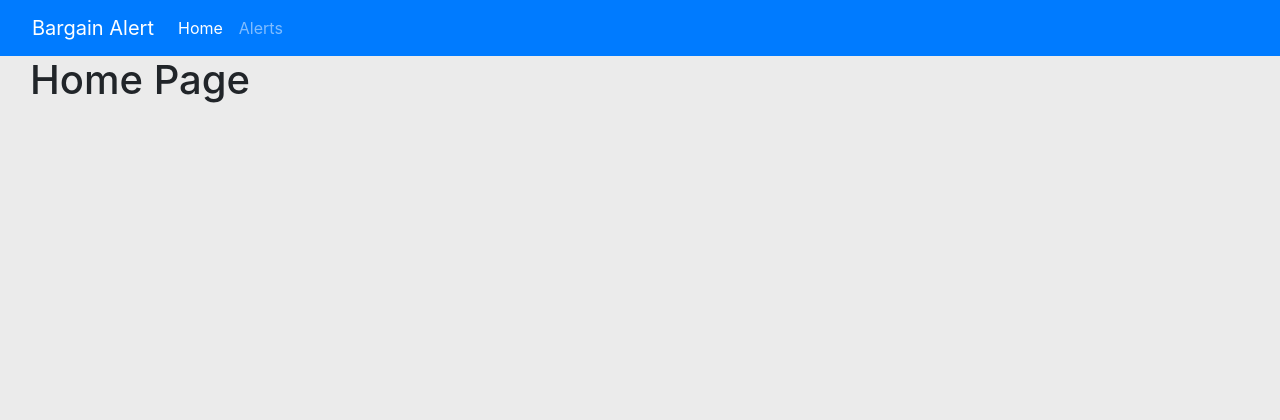
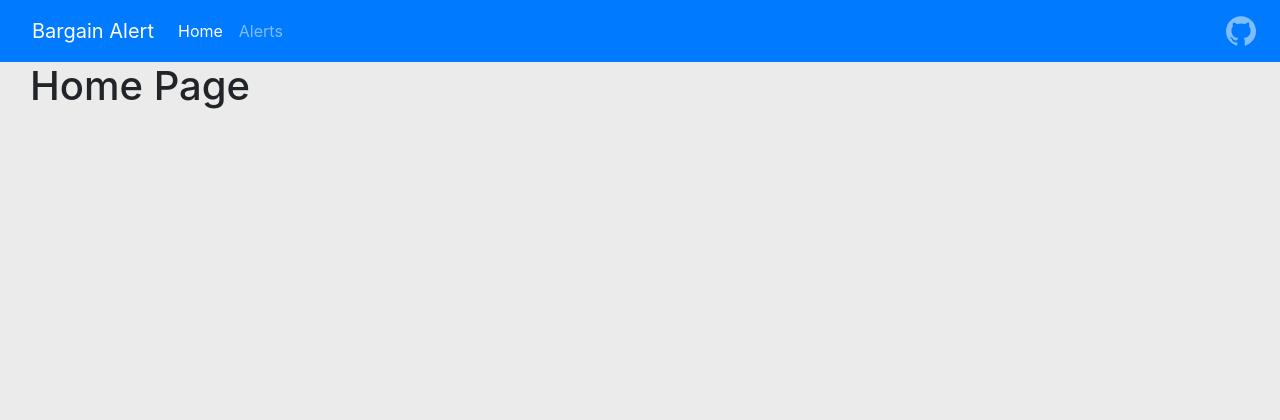
Before and after one commit to Flumm3ry/OzbargainWebscraper, a Flask app: page / in a window 1280 px wide. Shown: the top 420 px of the page. Run offline with Flask 2, Linux system fonts and the light colour scheme; some libraries are stand-ins or nearby versions.

Commit message:
Added github link to the right side of the nav bar

```diff
--- a/templates/template.html
+++ b/templates/template.html
@@ -19,6 +19,17 @@
 					<li class="nav-item"><a class="nav-link" href="{{ url_for('alerts') }}">Alerts</a></li>
 					{% endblock %}
 				</ul>
+				<ul class="navbar-nav flex-row ml-md-auto d-none d-md-flex">
+					<li class-"nav-item">
+						<a class="nav-link p-2" href="https://github.com/Flumm3ry/OzBargainWebscraper" target="_blank" aria-label="GitHub">
+							<svg class="navbar-nav-svg" viewBox="0 0 512 499.36" role="img" focusable="false" width="30px" height="30px">
+								<title>GitHub</title>
+								<path fill="currentColor" fill-rule="evenodd" d="M256 0C114.64 0 0 114.61 0 256c0 113.09 73.34 209 175.08 242.9 12.8 2.35 17.47-5.56 17.47-12.34 0-6.08-.22-22.18-.35-43.54-71.2 15.49-86.2-34.34-86.2-34.34-11.64-29.57-28.42-37.45-28.42-37.45-23.27-15.84 1.73-15.55 1.73-15.55 25.69 1.81 39.21 26.38 39.21 26.38 22.84 39.12 59.92 27.82 74.5 21.27 2.33-16.54 8.94-27.82 16.25-34.22-56.84-6.43-116.6-28.43-116.6-126.49 0-27.95 10-50.8 26.35-68.69-2.63-6.48-11.42-32.5 2.51-67.75 0 0 21.49-6.88 70.4 26.24a242.65 242.65 0 0 1 128.18 0c48.87-33.13 70.33-26.24 70.33-26.24 14 35.25 5.18 61.27 2.55 67.75 16.41 17.9 26.31 40.75 26.31 68.69 0 98.35-59.85 120-116.88 126.32 9.19 7.9 17.38 23.53 17.38 47.41 0 34.22-.31 61.83-.31 70.23 0 6.85 4.61 14.81 17.6 12.31C438.72 464.97 512 369.08 512 256.02 512 114.62 397.37 0 256 0z">
+								</path>
+							</svg>
+						</a>
+					</li>
+				</ul>
 			</nav>
 		</header>
 
```
